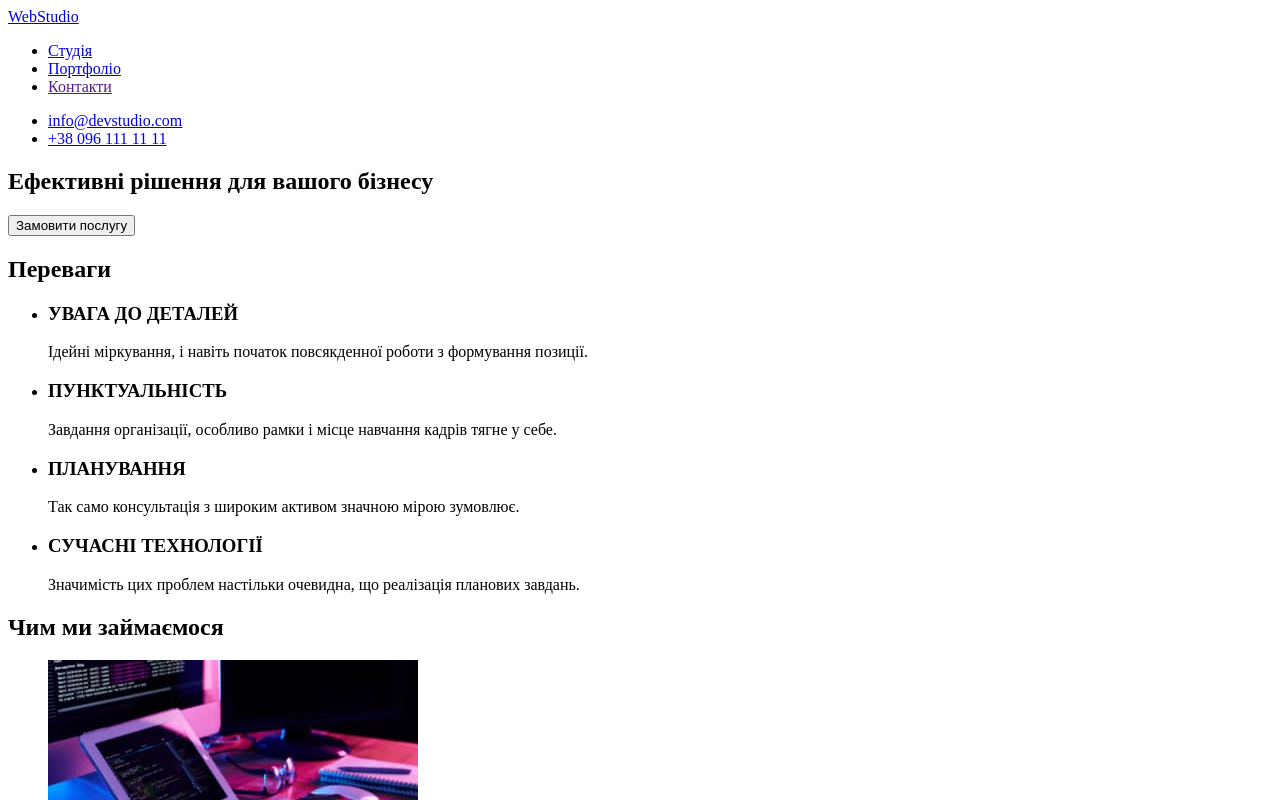
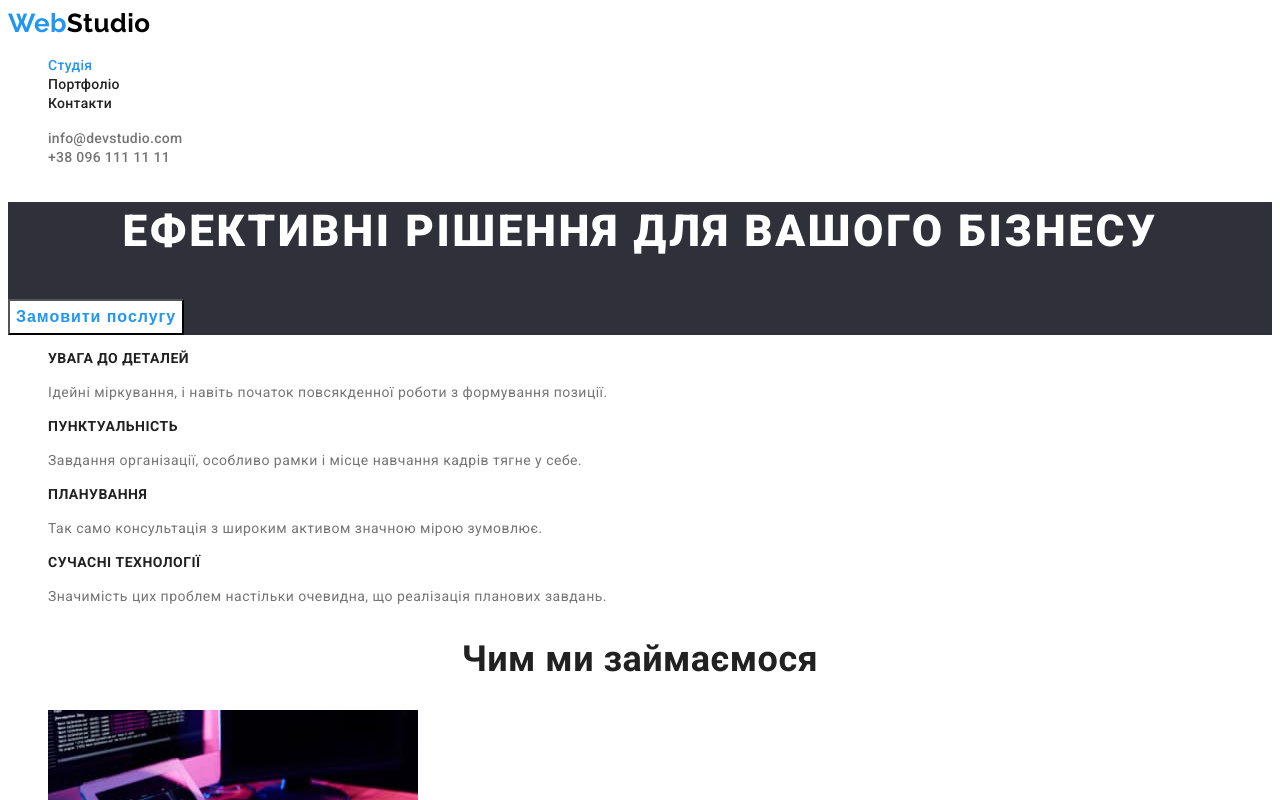
Before and after one commit to NikolaiOD/goit-markup-hw-02, a plain HTML site: page index.html in a window 1280 px wide. Both pictures are taken after a click on the button "Замовити послугу". Shown: the top 800 px of the page. Drawn offline with Linux system fonts and the light colour scheme.

Commit message:
начал разметку стилей

```diff
--- a/css/styles.css
+++ b/css/styles.css
@@ -0,0 +1,246 @@
+:root {
+    --primary-text-color: #212121;
+    --secondary-text-color: #757575;
+    --white-text-color: #ffffff;
+    --accent-color: #2196f3;
+    --black-logo-color: #000000;
+    --footer-text-color: #FFFFFF99;
+    --white-background-color: #ffffff;
+    --hero-background-color: #2f303a;
+    --team-background-color: #f5f4fa;
+}
+
+body {
+    font-family: "Roboto", sans-serif;
+    letter-spacing: 0.03em;
+    background-color: var(--white-background-color);
+    color: var(--primary-text-color);
+}
+
+/* удаляю точки списков */
+.list {
+    list-style: none;
+}
+
+/* удаляю подчеркивание ссылок */
+.link {
+    text-decoration: none;
+}
+
+/* Header content */
+.logo {
+    font-family: "Raleway", sans-serif;
+    font-weight: 700;
+    font-size: 26px;
+    line-height: 1.19;
+    color: var(--accent-color);
+}
+
+.logo-black {
+    color: var(--black-logo-color);
+}
+
+.site-nav .link {
+    font-weight: 500;
+    font-size: 14px;
+    line-height: 1.14;
+    letter-spacing: 0.02em;
+    color: var(--primary-text-color);
+}
+
+.contact-nav .link {
+    font-weight: 500;
+    font-size: 14px;
+    line-height: 1.14;
+    letter-spacing: 0.02em;
+    color: var(--secondary-text-color);
+}
+
+.site-nav .link:hover,
+.site-nav .link:focus,
+.contact-nav .link:hover,
+.contact-nav .link:focus {
+    color: var(--accent-color);
+}
+
+.site-nav .link.current {
+    color: var(--accent-color);
+}
+
+.section-title {
+    font-weight: 700;
+    font-size: 36px;
+    line-height: 1.17;
+    text-align: center;
+    color: var(--primary-text-color);
+}
+
+/* Hero */
+.hero {
+    background-color: var(--hero-background-color);
+}
+
+.hero-title {
+    font-weight: 900;
+    font-size: 44px;
+    line-height: 1.36;
+    text-align: center;
+    letter-spacing: 0.06em;
+    text-transform: uppercase;
+    color: var(--white-text-color);
+}
+
+.hero-btn {
+    font-weight: 700;
+    font-size: 16px;
+    line-height: 1.88;
+    align-items: center;
+    text-align: center;
+    letter-spacing: 0.06em;
+    background-color: var(--accent-color);
+    color: var(--white-text-color);
+    cursor: pointer;
+}
+
+.hero-btn:hover,
+.hero-btn:focus {
+    background-color: var(--white-text-color);
+    color: var(--accent-color);
+}
+
+/* Benefits */
+.visually-hidden {
+    position: absolute;
+    width: 1px;
+    height: 1px;
+    margin: -1px;
+    padding: 0;
+    overflow: hidden;
+    border: 0;
+    clip: rect(0 0 0 0);
+}
+
+.benefits-title {
+    font-weight: 700;
+    font-size: 14px;
+    line-height: 1.14;
+    text-transform: uppercase;
+    color: var(--primary-text-color);
+}
+
+.benefits-text {
+    font-weight: 400;
+    font-size: 14px;
+    line-height: 1.71;
+    color: var(--secondary-text-color);
+}
+
+/* what we do */
+
+/* Team */
+.team {
+    background-color: var(--team-background-color);
+}
+
+.team-names {
+    font-weight: 500;
+    font-size: 16px;
+    line-height: 1.19px;
+    text-align: center;
+}
+
+.team-professions {
+    font-weight: 400;
+    font-size: 16px;
+    line-height: 1.19;
+    text-align: center;
+    color: var(--secondary-text-color);
+}
+
+/* Footer content */
+.page-footer {
+    background-color: var(--hero-background-color);
+}
+
+/* Сontacts */
+.page-footer-contact .link {
+    font-style: normal;
+    font-weight: 400;
+    font-size: 14px;
+    line-height: 1.71;
+    color: var(--footer-text-color);
+}
+
+.page-footer-contact .link.adress {
+    color: var(--white-text-color);
+}
+
+.page-footer-contact .link:hover,
+.page-footer-contact .link:focus {
+    color: var(--accent-color);
+}
+
+
+
+
+
+/* PORTFOLIO */
+
+
+
+
+
+
+
+
+
+
+
+
+
+
+
+
+
+
+
+
+
+
+
+
+
+
+
+
+
+
+/* .portfolio-btn {
+    font-family: "Roboto", sans-serif;
+    font-weight: 500;
+    font-size: 16px;
+    line-height: 1.63;
+    letter-spacing: 0.03em;
+    background-color: var(--team-background-color);
+    color: var(--primary-text-color);
+    cursor: pointer;
+}
+
+.portfolio-btn:hover,
+.portfolio-btn:focus {
+    background-color: var(--accent-color);
+    color: var(--white-text-color);
+}
+
+.portfolio-list-title {
+    font-weight: 700;
+    font-size: 18px;
+    line-height: 2;
+    letter-spacing: 0.06em;
+}
+
+.portfolio-list-text {
+    font-size: 16px;
+    line-height: 1.87;
+    color: var(--secondary-text-color);
+} */
--- a/index.html
+++ b/index.html
@@ -15,53 +15,53 @@
 	</head>
 	<body>
 		<!-- Header content -->
-		<header>
+		<header">
 			<nav>
-				<a href="./index.html">WebStudio</a>
-				<ul>
-					<li><a href="./index.html">Студія</a></li>
-					<li><a href="./Portfolio.html">Портфоліо</a></li>
-					<li><a href="">Контакти</a></li>
+				<a class="link logo" href="./index.html">Web<span class="logo-black">Studio</span> </a>
+				<ul class="list site-nav">
+					<li><a class="link current" href="./index.html">Студія</a></li>
+					<li><a class="link" href="./Portfolio.html">Портфоліо</a></li>
+					<li><a class="link" href="">Контакти</a></li>
 				</ul>
 			</nav>
-			<ul>
-				<li><a href="mailto:info@devstudio.com">info@devstudio.com</a></li>
-				<li><a href="tel:+380961111111">+38 096 111 11 11</a></li>
+			<ul class="list contact-nav">
+				<li><a class="link" href="mailto:info@devstudio.com">info@devstudio.com</a></li>
+				<li><a class="link" href="tel:+380961111111">+38 096 111 11 11</a></li>
 			</ul>
 		</header>
 		<!-- Main content -->
 		<main>
 			<!-- Hero -->
-			<section>
-				<h1>Ефективні рішення для вашого бізнесу</h1>
-				<button type="button">Замовити послугу</button>
+			<section class="hero">
+				<h1 class="hero-title">Ефективні рішення для вашого бізнесу</h1>
+				<button class="hero-btn" type="button">Замовити послугу</button>
 			</section>
 			<!-- Benefits -->
-			<section>
-				<h2>Переваги</h2>
-				<ul>
+			<section class="benefits">
+				<h2 class="visually-hidden">Переваги</h2>
+				<ul class="list">
 					<li>
-						<h3>УВАГА ДО ДЕТАЛЕЙ</h3>
-						<p> Ідейні міркування, і навіть початок повсякденної роботи з формування позиції. </p>
+						<h3 class="benefits-title">УВАГА ДО ДЕТАЛЕЙ</h3>
+						<p class="benefits-text"> Ідейні міркування, і навіть початок повсякденної роботи з формування позиції. </p>
 					</li>
 					<li>
-						<h3>ПУНКТУАЛЬНІСТЬ</h3>
-						<p> Завдання організації, особливо рамки і місце навчання кадрів тягне у себе. </p>
+						<h3 class="benefits-title">ПУНКТУАЛЬНІСТЬ</h3>
+						<p class="benefits-text"> Завдання організації, особливо рамки і місце навчання кадрів тягне у себе. </p>
 					</li>
 					<li>
-						<h3>ПЛАНУВАННЯ</h3>
-						<p> Так само консультація з широким активом значною мірою зумовлює. </p>
+						<h3 class="benefits-title">ПЛАНУВАННЯ</h3>
+						<p class="benefits-text"> Так само консультація з широким активом значною мірою зумовлює. </p>
 					</li>
 					<li>
-						<h3>СУЧАСНІ ТЕХНОЛОГІЇ</h3>
-						<p> Значимість цих проблем настільки очевидна, що реалізація планових завдань. </p>
+						<h3 class="benefits-title">СУЧАСНІ ТЕХНОЛОГІЇ</h3>
+						<p class="benefits-text"> Значимість цих проблем настільки очевидна, що реалізація планових завдань. </p>
 					</li>
 				</ul>
 			</section>
 			<!-- what we do -->
-			<section>
-				<h2>Чим ми займаємося</h2>
-				<ul>
+			<section class="section">
+				<h2 class="section-title">Чим ми займаємося</h2>
+				<ul class="list">
 					<li>
 						<img src="./images/box1.jpg" alt="кодування" width="370" height="294" />
 					</li>
@@ -74,45 +74,45 @@
 				</ul>
 			</section>
 			<!-- Team -->
-			<section>
-				<h2>Наша команда</h2>
-				<ul>
+			<section class="team">
+				<h2 class="section-title">Наша команда</h2>
+				<ul class="list">
 					<li>
 						<img src="./images/img1.jpg" alt="фото Ігоря Дем'яненко" width="270" height="260" />
-						<h3>Ігор Дем'яненко</h3>
-						<p lang="en">Product Designer</p>
+						<h3 class="team-names">Ігор Дем'яненко</h3>
+						<p class="team-professions" lang="en">Product Designer</p>
 					</li>
 					<li>
 						<img src="./images/img2.jpg" alt="фото Ольги Рєпіної" width="270" height="260" />
-						<h3>Ольга Рєпіна</h3>
-						<p lang="en">Frontend Developer</p>
+						<h3 class="team-names">Ольга Рєпіна</h3>
+						<p class="team-professions" lang="en">Frontend Developer</p>
 					</li>
 					<li>
 						<img src="./images/img3.jpg" alt="фото Миколи Тарасова" width="270" height="260" />
-						<h3>Микола Тарасов</h3>
-						<p lang="en">Marketing</p>
+						<h3 class="team-names">Микола Тарасов</h3>
+						<p class="team-professions" lang="en">Marketing</p>
 					</li>
 					<li>
 						<img src="./images/img4.jpg" alt="фото Михайла Єрмакова" width="270" height="260" />
-						<h3>Михайло Єрмаков</h3>
-						<p lang="en">UI Designer</p>
+						<h3 class="team-names">Михайло Єрмаков</h3>
+						<p class="team-professions" lang="en">UI Designer</p>
 					</li>
 				</ul>
 			</section>
 		</main>
 		<!-- Footer content -->
-		<footer>
-			<a href="./index.html">WebStudio</a>
+		<footer class="page-footer">
+			<a class="link logo" href="./index.html">Web<span class="logo-black">Studio</span> </a>
 			<!-- Сontacts -->
-			<address>
-				<ul>
+			<address class="page-footer-contact">
+				<ul class="list">
 					<li>
-						<a href="https://goo.gl/maps/CdvJLRiEL6Q8Smko8" target="_blank" rel="noreferrer noopener"
+						<a class="link adress" href="https://goo.gl/maps/CdvJLRiEL6Q8Smko8" target="_blank" rel="noreferrer noopener"
 							>м. Київ, пр-т Лесі Українки, 26</a
 						>
 					</li>
-					<li><a href="mailto:info@devstudio.com">info@devstudio.com</a></li>
-					<li><a href="tel:+380961111111">+38 096 111 11 11</a></li>
+					<li><a class="link" href="mailto:info@devstudio.com">info@devstudio.com</a></li>
+					<li><a class="link" href="tel:+380961111111">+38 096 111 11 11</a></li>
 				</ul>
 			</address>
 		</footer>
```
Also changed, not shown: Portfolio.html (+19 -21 lines).
